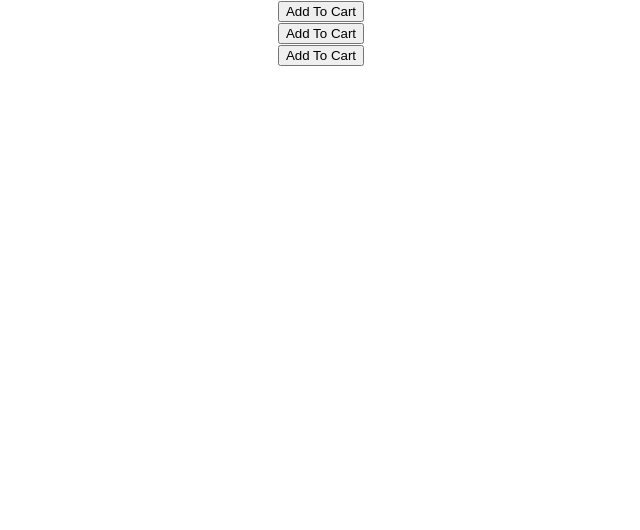
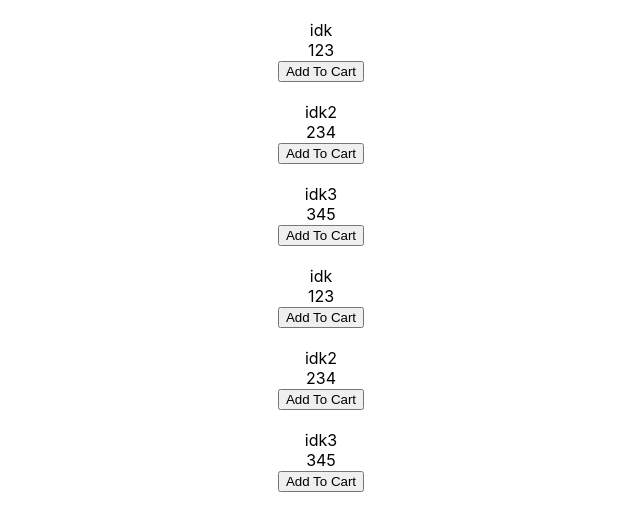
Before and after one commit to gbj1220/homework-9, a React (Create React App) app: page / in a window 1280 px wide. Shown: the top 530 px of the page, without its empty margins (319-959 px from the left). Built offline with nearby package versions, Linux system fonts and the light colour scheme.

Commit message:
Added some trycatch blocks for cleaner debugging. Having issue with getting the app state to show up in the reducer.js file.

```diff
--- a/package.json
+++ b/package.json
@@ -10,6 +10,7 @@
     "react-dom": "^17.0.2",
     "react-redux": "^7.2.4",
     "react-scripts": "4.0.3",
+    "uuid": "^8.3.2",
     "web-vitals": "^1.0.1"
   },
   "scripts": {
--- a/src/App.js
+++ b/src/App.js
@@ -1,6 +1,7 @@
 import './App.css';
 import { Provider } from 'react-redux';
 import { reduxStore } from './store/redux-store';
+import DisplayItems from './ShoppingCart/DisplayItems';
 import ShoppingCart from './ShoppingCart/DisplayItems';
 
 function App() {
@@ -8,7 +9,12 @@ function App() {
 		<>
 			<Provider store={reduxStore}>
 				<div className='App'>
-					<ShoppingCart />
+					<div className='display-items'>
+						<DisplayItems />
+					</div>
+					<div className='shopping-cart'>
+						<ShoppingCart />
+					</div>
 				</div>
 			</Provider>
 		</>
--- a/src/ShoppingCart/DisplayItems.js
+++ b/src/ShoppingCart/DisplayItems.js
@@ -1,17 +1,21 @@
 import React from 'react';
 import { useDispatch } from 'react-redux';
 import { fetchProducts } from '../db-mock/dbMock';
-import { addToCartActionCreator, ADD_TO_CART } from '../actions/actions';
+import { addToCartActionCreator } from '../actions/actions';
 
-export default function ShoppingCart() {
+export default function DisplayItems() {
 	const products = fetchProducts();
-	console.log(products);
+	const dispatch = useDispatch();
+	// console.log(products);
 
+	try {
 		return (
 			<div>
-			{products.map((item) => {
+				{products.map((item, i) => {
 					return (
-					<div>
+						<div key={i} style={{ margin: '20px' }}>
+							<div>{item.title}</div>
+							<div>{item.price}</div>
 							<button
 								onClick={() =>
 									dispatch(addToCartActionCreator(item))
@@ -24,4 +28,7 @@ export default function ShoppingCart() {
 				})}
 			</div>
 		);
+	} catch (error) {
+		console.log(error);
 	}
+}
--- a/src/db-mock/dbMock.js
+++ b/src/db-mock/dbMock.js
@@ -1,16 +1,18 @@
+import { v4 as uuidv4 } from 'uuid';
+
 const products = [
 	{
-		id: 1,
+		id: uuidv4(),
 		title: 'idk',
 		price: 123,
 	},
 	{
-		id: 2,
+		id: uuidv4(),
 		title: 'idk2',
 		price: 234,
 	},
 	{
-		id: 1,
+		id: uuidv4(),
 		title: 'idk3',
 		price: 345,
 	},
--- a/src/reducer/reducer.js
+++ b/src/reducer/reducer.js
@@ -1,15 +1,22 @@
 import { ADD_TO_CART } from '../actions/actions';
 
 export const reducer = (state, action) => {
-	switch (action.type) {
-		case ADD_TO_CART:
-			const newItem = action.payload.newItem;
-			return {
-				...state,
-				shoppingCart: {
-					...state.shoppingCart.items,
-					newItem,
-				},
-			};
+	try {
+		switch (action.type) {
+			case ADD_TO_CART:
+				const newItem = action.payload.newItem;
+				console.log(state);
+			// return {
+			// 	...state,
+			// 	shoppingCart: {
+			// 		...state.shoppingCart,
+			// 		items: [...state.shoppingCart.items, newItem],
+			// 	},
+			// };
+			default:
+				console.log('You got trouble');
+		}
+	} catch (error) {
+		console.log(error);
 	}
 };
```
Also changed, not shown: 1 other file (tests, documents, lock files or other folders). Lines whose indentation alone changed are shown as unchanged.
